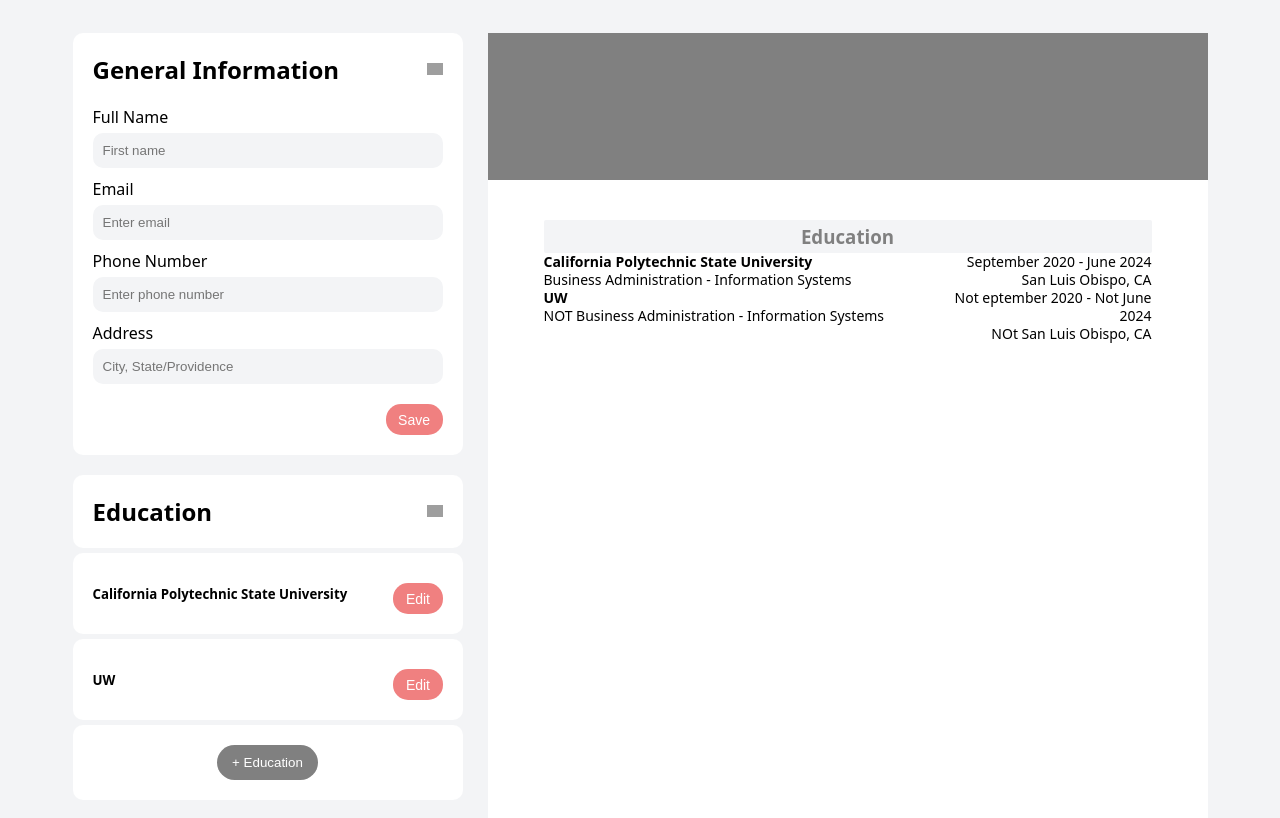
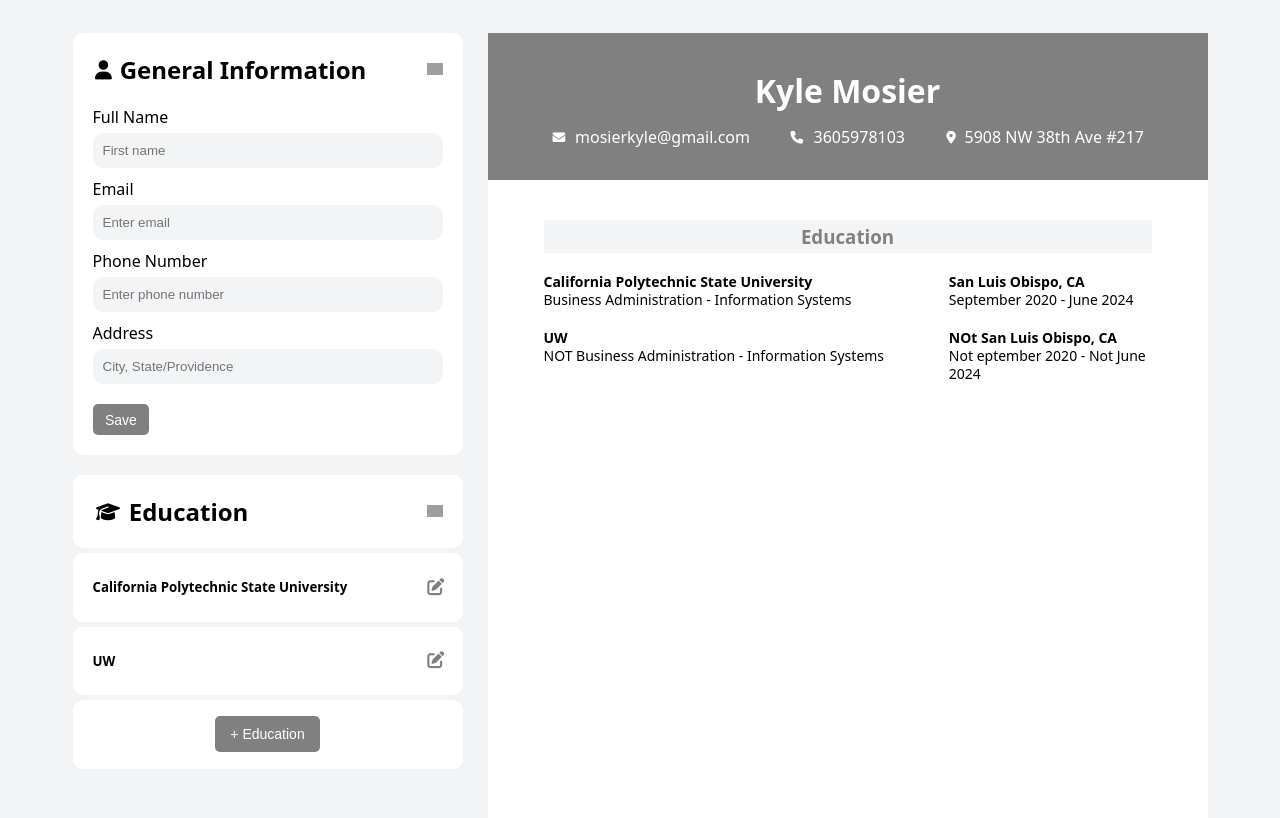
Before and after one commit to mosierkyle/impressify, a React (Vite) app: page / in a window 1280 px wide. Both pictures are taken after a click on the picture 434 px from the left and 511 px from the top of the page. Shown: the top 818 px of the page. Built offline with nearby package versions, Linux system fonts and the light colour scheme; grey boxes are pictures that could not be loaded.

Commit message:
Add delete functionality

```diff
--- a/src/App.jsx
+++ b/src/App.jsx
@@ -7,10 +7,10 @@ import Education from './components/Education';
 
 function App() {
   const [generalFormData, setGeneralFormData] = useState({
-    fullName: '',
-    email: '',
-    phone: '',
-    address: '',
+    fullName: 'Kyle Mosier',
+    email: 'mosierkyle@gmail.com',
+    phone: '3605978103',
+    address: '5908 NW 38th Ave #217',
   });
 
   const [educationFormData, setEducationFormData] = useState({
--- a/src/components/Education.jsx
+++ b/src/components/Education.jsx
@@ -1,6 +1,7 @@
 import { useState } from 'react';
 import '../styles/Education.css';
 import EducationForm from './Forms/EducationForm';
+import { Helmet } from 'react-helmet';
 
 export default function Education({ formData, setFormData }) {
   let [downUp, setDownUp] = useState({ form: 0, schools: 0 });
@@ -25,8 +26,16 @@ export default function Education({ formData, setFormData }) {
 
   return (
     <div className="education">
+      <Helmet>
+        <link
+          rel="stylesheet"
+          href="https://fonts.googleapis.com/css2?family=Material+Symbols+Outlined:opsz,wght,FILL,GRAD@24,400,0,0"
+        />
+      </Helmet>
       <div className="education-header-group">
-        <h2 className="header">Education</h2>
+        <h2 className="header">
+          <i className="icon fa-solid fa-graduation-cap"></i> Education
+        </h2>
         {downUp.schools == 1 || downUp.form == 1 ? (
           <img
             src="https://rmathr.github.io/cv-project/d529ba3bd8a0c3f53ac7.png"
@@ -56,11 +65,8 @@ export default function Education({ formData, setFormData }) {
             return (
               <div key={school.name} className="educations">
                 <h5 className="school-title">{school.name}</h5>
-                <button
-                  className="button editBtn editSchool"
-                  onClick={() => handleEdit(index)}
-                >
-                  Edit
+                <button className="editBtn" onClick={() => handleEdit(index)}>
+                  <i className="fa-sharp fa-solid fa-pen-to-square"></i>
                 </button>
               </div>
             );
--- a/src/components/Forms/EducationForm.jsx
+++ b/src/components/Forms/EducationForm.jsx
@@ -75,6 +75,21 @@ export default function EducationForm({
     setDownUp({ ...downUp, form: downUp.form - 1 });
   }
 
+  function handleDelete() {
+    if (currentSchool != 0) {
+      const updatedEducation = [...formData.education];
+      setFormData({
+        ...formData,
+        education: updatedEducation.splice(currentSchool, 1),
+      });
+    } else {
+      setFormData({
+        education: [],
+      });
+    }
+    setDownUp({ ...downUp, form: downUp.form - 1 });
+  }
+
   return (
     <form className="education-form" onSubmit={(e) => e.preventDefault()}>
       <div className="input-group">
@@ -123,12 +138,17 @@ export default function EducationForm({
         />
       </div>
       <div className="button-div">
-        <button className="button" onClick={handleSave}>
-          Save
+        <button className="deleteBtn" onClick={handleDelete}>
+          <i className="fa-solid fa-trash"></i>
         </button>
-        <button className="button" onClick={handleCancel}>
-          Cancel
-        </button>
+        <div className="rightButtons">
+          <button className="button" onClick={handleCancel}>
+            Cancel
+          </button>
+          <button className="button" onClick={handleSave}>
+            Save
+          </button>
+        </div>
       </div>
     </form>
   );
--- a/src/components/General.jsx
+++ b/src/components/General.jsx
@@ -1,5 +1,5 @@
 import { useState } from 'react';
-// import { Helmet } from 'react-helmet';
+import { Helmet } from 'react-helmet';
 import '../styles/General.css';
 
 function General({ formData, setFormData }) {
@@ -55,14 +55,16 @@ function General({ formData, setFormData }) {
 
   return (
     <div className="general">
-      {/* <Helmet>
+      <Helmet>
         <link
           rel="stylesheet"
           href="https://fonts.googleapis.com/css2?family=Material+Symbols+Outlined:opsz,wght,FILL,GRAD@24,400,0,0"
         />
-      </Helmet> */}
+      </Helmet>
       <div className="header-group">
-        <h2 className="header">General Information</h2>
+        <h2 className="header">
+          <i className="fa-solid fa-user"></i> General Information
+        </h2>
         {downUp == 0 ? (
           <img
             src="https://rmathr.github.io/cv-project/d529ba3bd8a0c3f53ac7.png"
--- a/src/components/Templates/EducationTemplate.jsx
+++ b/src/components/Templates/EducationTemplate.jsx
@@ -3,10 +3,12 @@ import '/Users/kylemosier/repos/CV-application/src/styles/educationTemplate.css'
 export default function EducationTemplate({ formData }) {
   return (
     <div className="education-template">
-      <div className="education-header">
-        <h3>Education</h3>
-      </div>
-      <div className="education-content">
+      {formData.education.length > 0 && (
+        <div className="education-header">
+          <h3>Education</h3>
+        </div>
+      )}
+      <div className="education-template-content">
         {formData.education.map((school) => {
           return (
             <div key={school.name} className="school">
@@ -15,10 +17,10 @@ export default function EducationTemplate({ formData }) {
                 <p className="study">{school.major}</p>
               </div>
               <div className="right">
+                <p className="location">{school.location}</p>
                 <p className="time">
                   {school.start} - {school.end}
                 </p>
-                <p className="location">{school.location}</p>
               </div>
             </div>
           );
--- a/src/styles/Education.css
+++ b/src/styles/Education.css
@@ -67,7 +67,7 @@
 
 .button:hover {
   cursor: pointer;
-  background-color: rgba(0, 0, 0, 0.9);
+  background-color: rgba(0, 0, 0, 0.4);
 }
 
 .expand-icon {
@@ -78,19 +78,21 @@
   width: fit-content;
 }
 
-/* .editBtn {
-    display: flex;
-    justify-content: space-between;
-  }
+.editBtn {
+  background-color: white;
+  color: gray;
+  border: none;
+  transform: scale(1.6);
+  padding: 0px 0px;
+}
 
-  .editSVG {
-    height: 0px;
-    width: 3px;
-    transform: scale(0.75);
-  } */
+.editBtn:hover {
+  color: rgba(0, 0, 0, 0.4);
+  cursor: pointer;
+}
 
 .editSchool {
-  margin: 0;
+  margin-top: 0px;
 }
 
 .educations {
@@ -100,7 +102,7 @@
   background-color: white;
   width: 100%;
   height: fit-content;
-  padding: 20px;
+  padding: 25.25px 20px;
   margin-top: 5px;
   align-items: center;
   border-radius: 10px;
@@ -117,7 +119,7 @@
   background-color: white;
   width: 100%;
   height: fit-content;
-  padding: 20px;
+  padding: 16.25px 20px;
   margin-top: 5px;
   align-items: center;
   /* border-bottom-left-radius: 10px;
@@ -130,7 +132,14 @@
   background-color: gray;
   color: white;
   padding: 10px 15px;
-  border-radius: 25px;
+  border-radius: 5px;
+  font-size: 14px;
+  font-weight: 400;
+}
+
+.add-education-button:hover {
+  background-color: rgba(0, 0, 0, 0.4);
+  cursor: pointer;
 }
 
 .education-content {
@@ -139,3 +148,8 @@
   gap: 0;
   margin-top: 0;
 }
+
+.fa-solid,
+.fas {
+  transform: scale(0.8);
+}
--- a/src/styles/EducationForm.css
+++ b/src/styles/EducationForm.css
@@ -41,19 +41,41 @@
   margin-top: 10px;
   border: none;
   padding: 7.5px 12.5px;
-  background-color: #f08080;
+  background-color: gray;
   color: white;
-  border-radius: 15px;
+  border-radius: 5px;
   font-weight: 400;
   font-size: 14px;
 }
 
 .button-div {
   display: flex;
-  justify-content: end;
+  justify-content: space-between;
+  gap: 10px;
+}
+
+.rightButtons {
+  display: flex;
+  flex-direction: row;
+  gap: 10px;
 }
 
 .button:hover {
   cursor: pointer;
-  background-color: rgba(240, 128, 128, 0.8);
+  background-color: rgba(0, 0, 0, 0.4);
 }
+
+.deleteBtn {
+  border: none;
+  background-color: white;
+  color: gray;
+  padding: 0px 0px;
+  transform: scale(1.6);
+  margin-top: 10px;
+  margin-left: 10px;
+}
+
+.deleteBtn:hover {
+  color: rgba(0, 0, 0, 0.4);
+  cursor: pointer;
+}
--- a/src/styles/General.css
+++ b/src/styles/General.css
@@ -86,3 +86,8 @@
   width: 3px;
   transform: scale(0.75);
 } */
+
+.fa-solid,
+.fas {
+  transform: scale(0.8);
+}
--- a/src/styles/educationTemplate.css
+++ b/src/styles/educationTemplate.css
@@ -19,11 +19,11 @@
   margin: 0;
 }
 
-.education-content {
+.education-template-content {
   display: flex;
   flex-direction: column;
   gap: 20px;
-  margin-top: 10px;
+  margin-top: 20px;
 }
 
 .school {
@@ -52,5 +52,9 @@
 }
 
 .right p {
-  text-align: end;
+  text-align: start;
 }
+
+.location {
+  font-weight: 600;
+}
```
Also changed, not shown: src/components/Templates/ExperienceTemplate.jsx (added).
